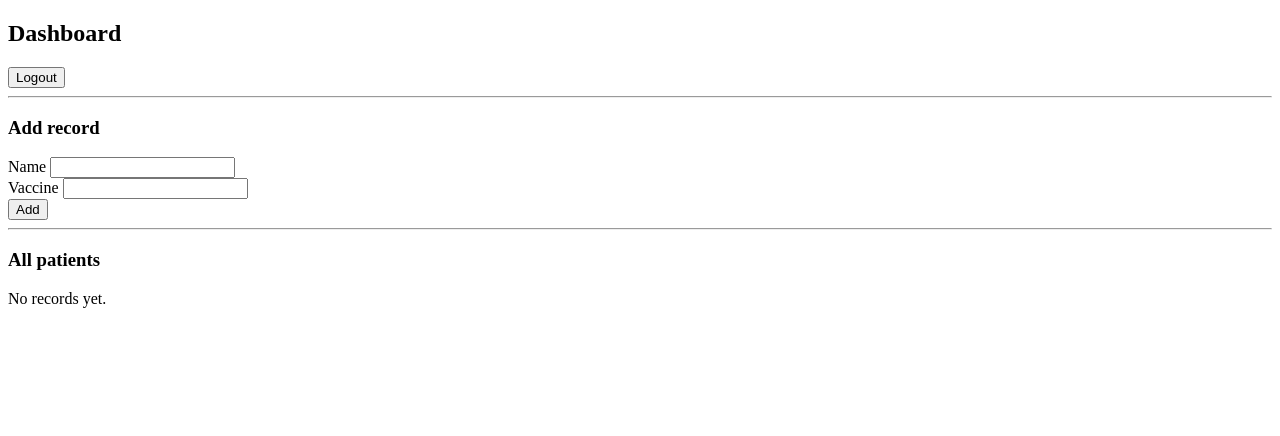
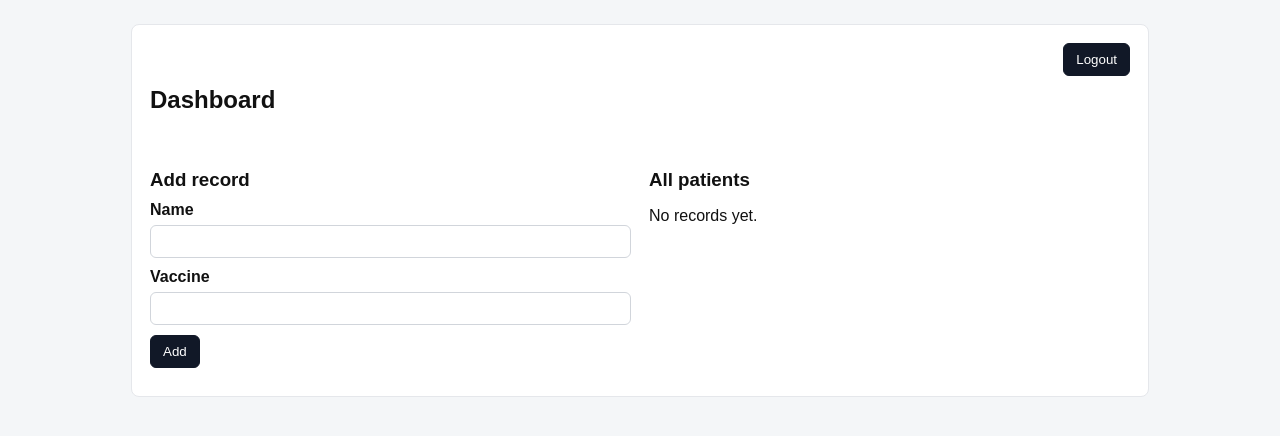
Before and after one commit to anivarthaupadhyaya/health_soc, a Flask app: page /dashboard in a window 1280 px wide. Shown: the top 436 px of the page. Run offline with Flask 3, Linux system fonts and the light colour scheme; the visitor is signed in with stand-in values (Sample User, id 1); data that the repository does not hold is empty.

Commit message:
made ui presentable and not the most basic thing .

```diff
--- a/templates/dashboard.html
+++ b/templates/dashboard.html
@@ -3,43 +3,145 @@
   <head>
     <meta charset="utf-8" />
     <title>Dashboard</title>
+    <style>
+      body {
+        margin: 0;
+        padding: 24px;
+        font-family: Arial, Helvetica, sans-serif;
+        background: #f4f6f8;
+        color: #111;
+      }
+      .wrap {
+        max-width: 980px;
+        margin: 0 auto;
+        background: #fff;
+        border: 1px solid #e5e7eb;
+        border-radius: 8px;
+        padding: 18px;
+      }
+      .topbar {
+        display: flex;
+        justify-content: flex-end;
+        margin-bottom: 10px;
+      }
+      button {
+        padding: 8px 12px;
+        border: 1px solid #111827;
+        background: #111827;
+        color: #fff;
+        border-radius: 6px;
+        cursor: pointer;
+      }
+      button:hover {
+        background: #0b1220;
+      }
+      .danger {
+        background: #991b1b;
+        border-color: #991b1b;
+      }
+      .danger:hover {
+        background: #7f1d1d;
+      }
+      .section {
+        margin-top: 16px;
+      }
+      h2 {
+        margin-top: 0;
+      }
+      h3 {
+        margin-bottom: 10px;
+      }
+      .grid {
+        display: grid;
+        grid-template-columns: 1fr 1fr;
+        gap: 18px;
+      }
+      @media (max-width: 820px) {
+        .grid {
+          grid-template-columns: 1fr;
+        }
+      }
+      label {
+        display: block;
+        margin-bottom: 6px;
+        font-weight: 600;
+      }
+      input[type="text"] {
+        width: 100%;
+        padding: 8px 10px;
+        border: 1px solid #d1d5db;
+        border-radius: 6px;
+        box-sizing: border-box;
+      }
+      .field {
+        margin: 10px 0;
+      }
+      table {
+        width: 100%;
+        border-collapse: collapse;
+      }
+      th, td {
+        border: 1px solid #e5e7eb;
+        padding: 10px;
+        text-align: left;
+      }
+      th {
+        background: #f9fafb;
+      }
+      .error {
+        background: #fff1f2;
+        border: 1px solid #fecdd3;
+        color: #9f1239;
+        padding: 10px;
+        border-radius: 6px;
+        margin-bottom: 12px;
+      }
+      hr {
+        border: 0;
+        border-top: 1px solid #e5e7eb;
+        margin: 16px 0;
+      }
+    </style>
   </head>
   <body>
-    <h2>Dashboard</h2>
-
+    <div class="wrap">
+      <div class="topbar">
         <form method="post" action="{{ url_for('logout') }}">
           <button type="submit">Logout</button>
         </form>
+      </div>
 
-    <hr />
+      <h2>Dashboard</h2>
 
+      <div class="grid">
+        <div class="section">
           <h3>Add record</h3>
 
           {% if error %}
-      <p>{{ error }}</p>
+            <div class="error">{{ error }}</div>
           {% endif %}
 
           <form method="post" action="{{ url_for('dashboard') }}">
             <input type="hidden" name="action" value="add" />
-      <div>
-        <label>Name</label>
-        <input type="text" name="name" required />
+            <div class="field">
+              <label for="name">Name</label>
+              <input id="name" type="text" name="name" required />
             </div>
-      <div>
-        <label>Vaccine</label>
-        <input type="text" name="vaccine" required />
+            <div class="field">
+              <label for="vaccine">Vaccine</label>
+              <input id="vaccine" type="text" name="vaccine" required />
             </div>
-      <div>
+            <div class="field">
               <button type="submit">Add</button>
             </div>
           </form>
+        </div>
 
-    <hr />
-
+        <div class="section">
           <h3>All patients</h3>
 
           {% if patients and patients|length > 0 %}
-      <table border="1" cellpadding="6" cellspacing="0">
+            <table>
               <thead>
                 <tr>
                   <th>ID</th>
@@ -58,7 +160,7 @@
                       <form method="post" action="{{ url_for('dashboard') }}">
                         <input type="hidden" name="action" value="delete" />
                         <input type="hidden" name="id" value="{{ p.id }}" />
-                  <button type="submit">Delete</button>
+                        <button class="danger" type="submit" onclick="return confirm('Delete this record?')">Delete</button>
                       </form>
                     </td>
                   </tr>
@@ -68,5 +170,8 @@
           {% else %}
             <p>No records yet.</p>
           {% endif %}
+        </div>
+      </div>
+    </div>
   </body>
 </html>
```
Also changed, not shown: templates/login.html (+65 -8 lines). Lines whose indentation alone changed are shown as unchanged.
